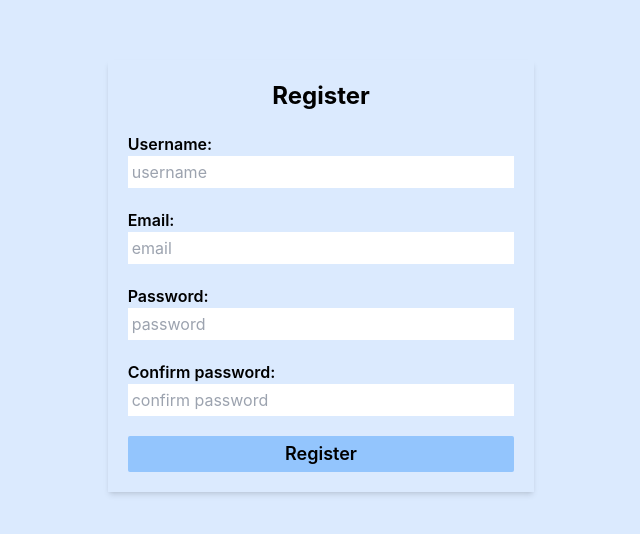
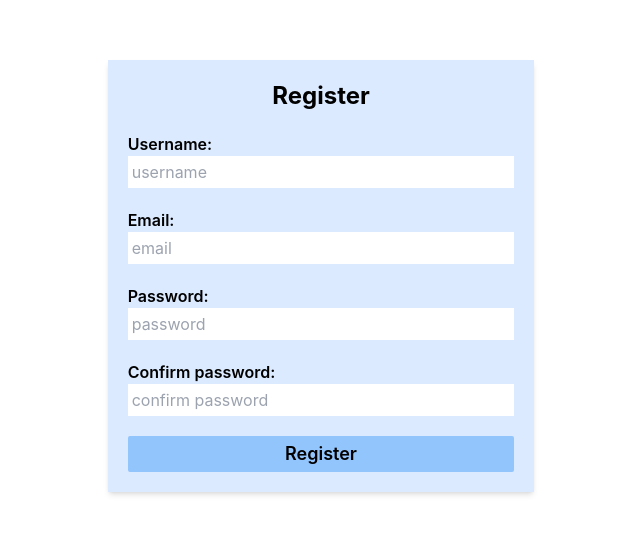
Before and after one commit to Muiruriscode/Psychology-website, a Next.js app: page /register in a window 1280 px wide. Shown: the part 124-658 px from the top of the page, without its empty margins (319-959 px from the left). Built offline with nearby package versions, Linux system fonts and the light colour scheme.

Commit message:
removed blue background from register

```diff
--- a/pages/register.js
+++ b/pages/register.js
@@ -2,7 +2,7 @@ import React from 'react'
 
 const register = () => {
   return (
-    <div className='bg-blue-100 h-screen flex justify-center items-center'>
+    <div className='bg-blue-100 md:bg-transparent h-screen flex justify-center items-center'>
       <form action='' className='w-full md:w-1/3 bg-blue-100 p-5 shadow-md'>
         <h1 className='font-bold text-2xl text-center mb-5'>Register</h1>
         <div className='mb-5'>
```
